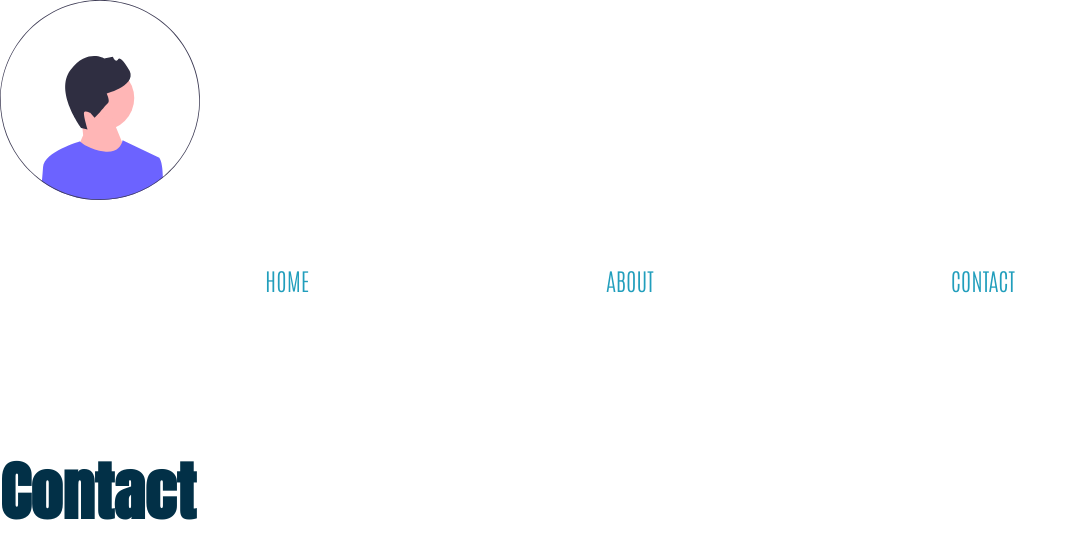
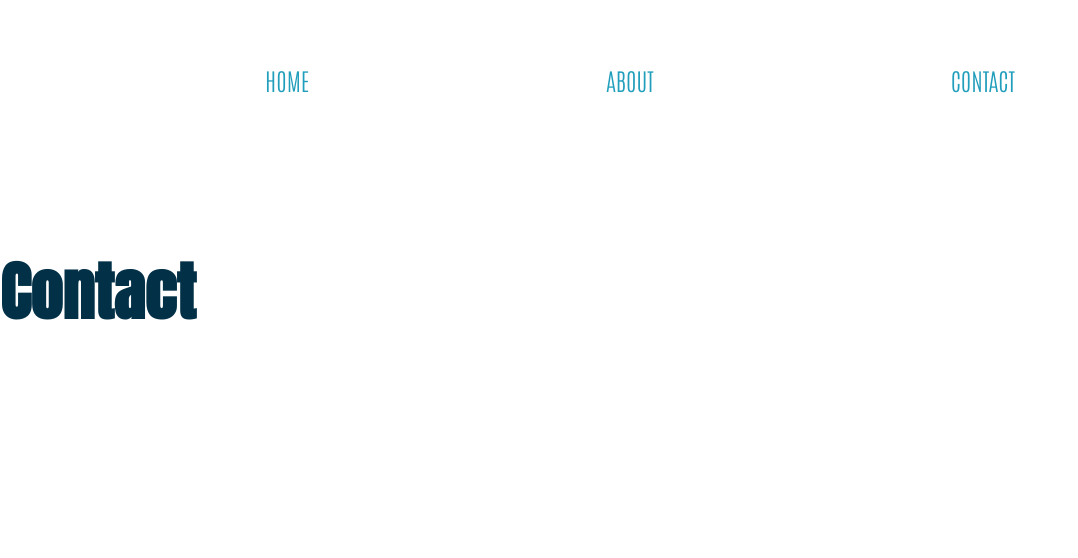
Before and after one commit to is-120-winter-2023/responsive-flexboxes-kevinray18, a website: page contact/index.html in a window 1280 px wide. Shown: the whole page, without its empty margins (0-1078 px from the left). Drawn offline with Linux system fonts and the light colour scheme.

Commit message:
one more

```diff
--- a/contact/index.html
+++ b/contact/index.html
@@ -21,7 +21,7 @@
 
 
 <body>
-  <img src="../images/male-avatar.svg" alt="male avatar" width="500" height="300">
+
   <!-- TODO: add menu links, delete this comment -->
   <header>
     <nav>
```
